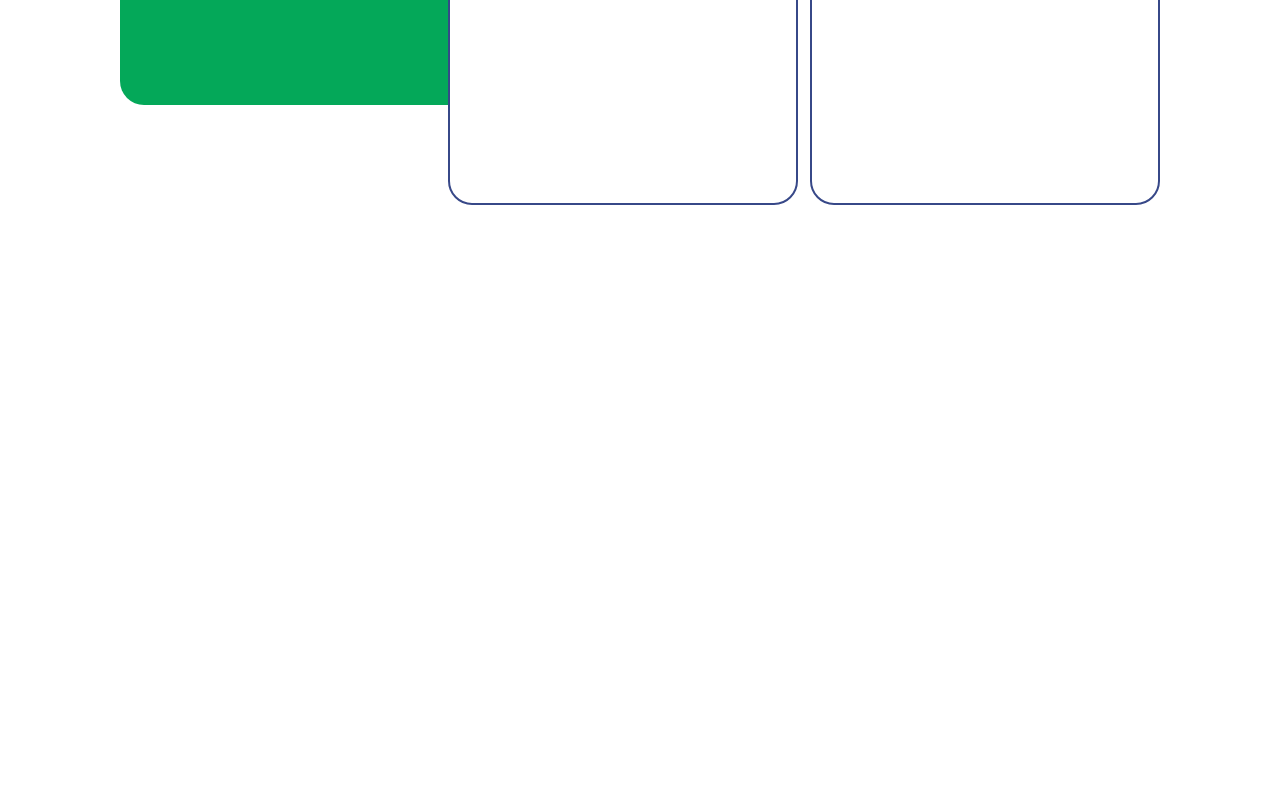
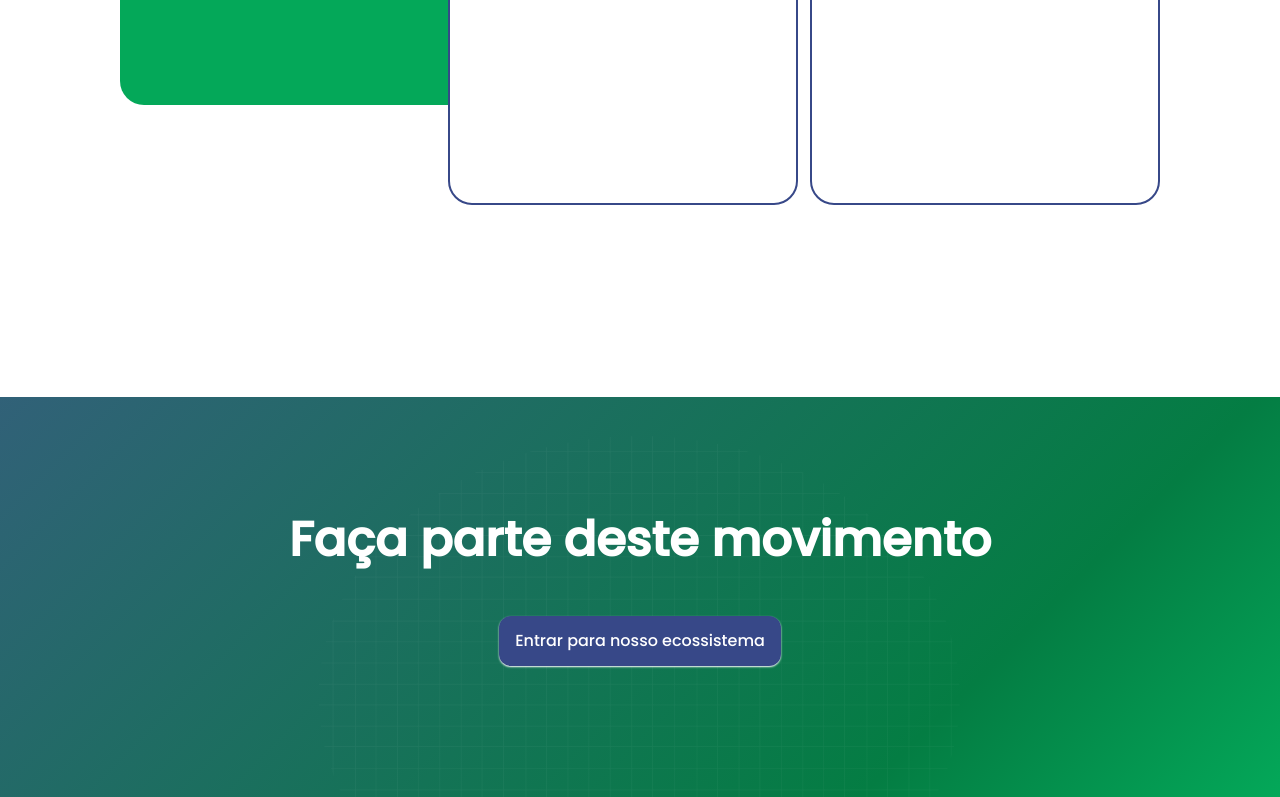
Before and after one commit to houstonbraga/impacte-brasil, a Next.js app: page / in a window 1280 px wide. Shown: the part 4402-5199 px from the top of the page. Before the commit the page ends 4607 px from the top, so only its background shows below. Built offline with nearby package versions, Linux system fonts and the light colour scheme.

Commit message:
feat: add cta section

```diff
--- a/src/app/page.tsx
+++ b/src/app/page.tsx
@@ -8,6 +8,7 @@ import Results from "@/components/results";
 import Benefits from "@/components/benefits";
 import Faq from "@/components/faq";
 import Testimonials from "@/components/common/testimonials";
+import CtaSection from "@/components/common/cta-section";
 
 const HomePage = () => {
   return (
@@ -62,6 +63,7 @@ const HomePage = () => {
       </div>
       <Faq />
       <Testimonials />
+      <CtaSection />
     </>
   );
 };
--- /dev/null
+++ b/src/components/common/cta-section.tsx
@@ -0,0 +1,25 @@
+import Image from "next/image";
+import styles from "../../app/styles.module.css";
+import Button from "./button";
+
+const CtaSection = () => {
+  return (
+    <div
+      className={`${styles.bgGradientHeroSecondary} relative overflow-hidden h-[400px] flex flex-col justify-center items-center mt-48 gap-10`}
+    >
+      <Image
+        src="/gridhome.svg"
+        alt="grid"
+        width={1000}
+        height={1000}
+        className="absolute opacity-40 bottom-1/2 right-1/2 translate-x-1/2 translate-y-1/2"
+      />
+      <h1 className="text-white font-bold text-5xl">
+        Faça parte deste movimento
+      </h1>
+      <Button text="Entrar para nosso ecossistema" />
+    </div>
+  );
+};
+
+export default CtaSection;
```
